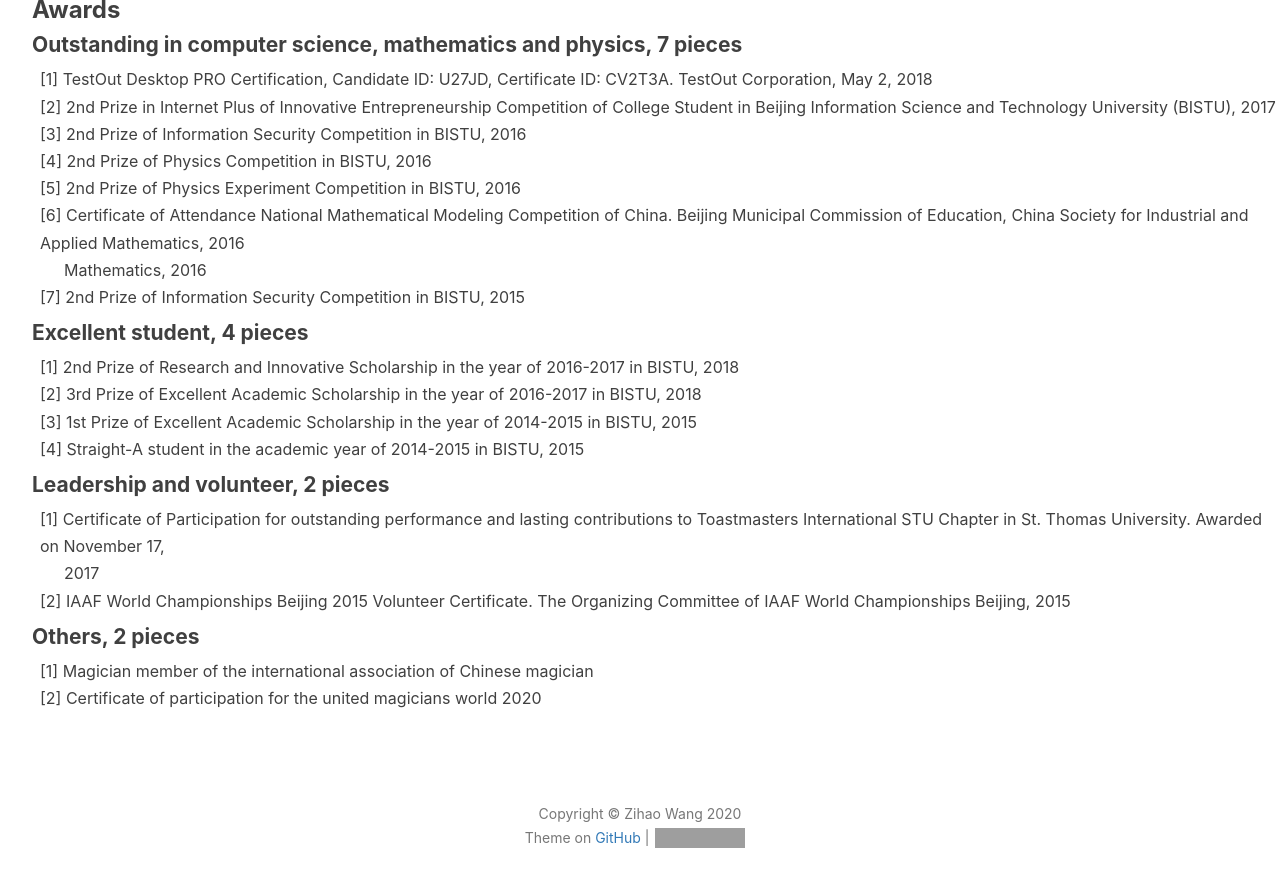
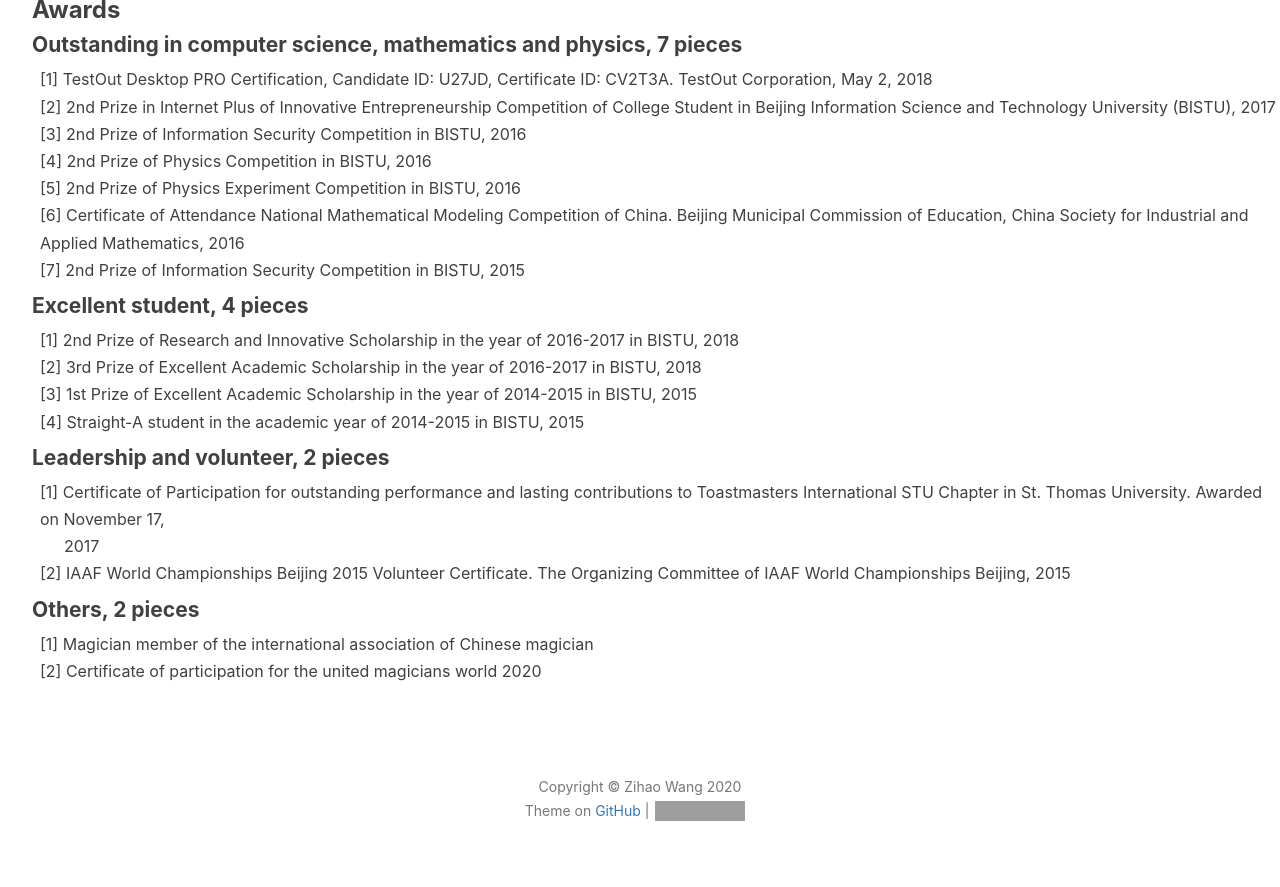
Before and after one commit to wangzh3/wangzh3.github.io, a Jekyll site: the page built from tags.html, in a window 1280 px wide and 900 px high, scrolled down 642 px. Shown: the top 887 px of the window. Built offline with Jekyll 4.4.1, drawn with Linux system fonts in a browser that asks for light colours; nearby versions of some CDN libraries; comment, search, counter and statistics services are not loaded; grey boxes are pictures that could not be loaded.

Commit message:
Update tags.html

```diff
--- a/tags.html
+++ b/tags.html
@@ -40,8 +40,8 @@ header-img: "img/post-bg-desk.jpg"
         <li>[3]	2nd Prize of Information Security Competition in BISTU, 2016</li>
         <li>[4]	2nd Prize of Physics Competition in BISTU, 2016</li>
         <li>[5]	2nd Prize of Physics Experiment Competition in BISTU, 2016</li>
-        <li>[6]	Certificate of Attendance National Mathematical Modeling Competition of China. Beijing Municipal Commission of Education, China Society for Industrial and Applied Mathematics, 2016
-        <span style="display:block;text-indent:1.5em;">Mathematics, 2016</span></li>
+        <li>[6]	Certificate of Attendance National Mathematical Modeling Competition of China. Beijing Municipal Commission of Education, China Society for Industrial and Applied
+        Mathematics, 2016</li>
         <li>[7]	2nd Prize of Information Security Competition in BISTU, 2015</li>
     </ul>
 
```
